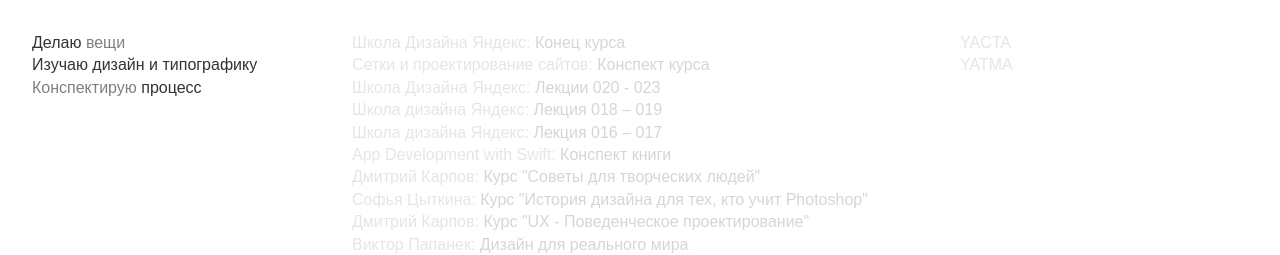
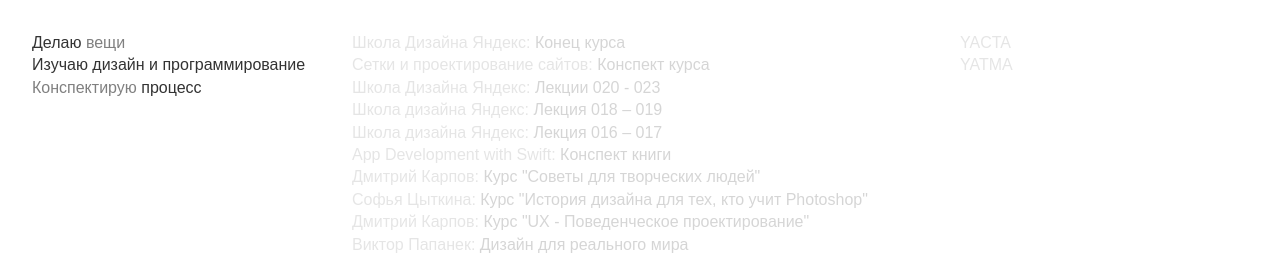
Before and after one commit to geravolobuev/geravolobuev, a Jekyll site: the page built from pages/index.md, in a window 1280 px wide. Shown: the top 255 px of the page. Built offline with Jekyll 4.4.1, drawn with Linux system fonts in a browser that asks for light colours.

Commit message:
Changed 'About' text

```diff
--- a/_layouts/home.html
+++ b/_layouts/home.html
@@ -11,7 +11,8 @@
             <div class="grid-container">
 <div class="grid-about">
 	<p class="about__text">Делаю <a class="about-link-project link"
-                                    href="#projects">вещи</a><br>Изучаю дизайн и типографику<br><a class="about-link-post link" href="#posts" >Конспектирую</a> процесс</p>
+                                    href="#projects">вещи</a><br>Изучаю дизайн и
+                            программирование<br><a class="about-link-post link" href="#posts" >Конспектирую</a> процесс</p>
 </div>
 
             {% include feed.html %}
```
